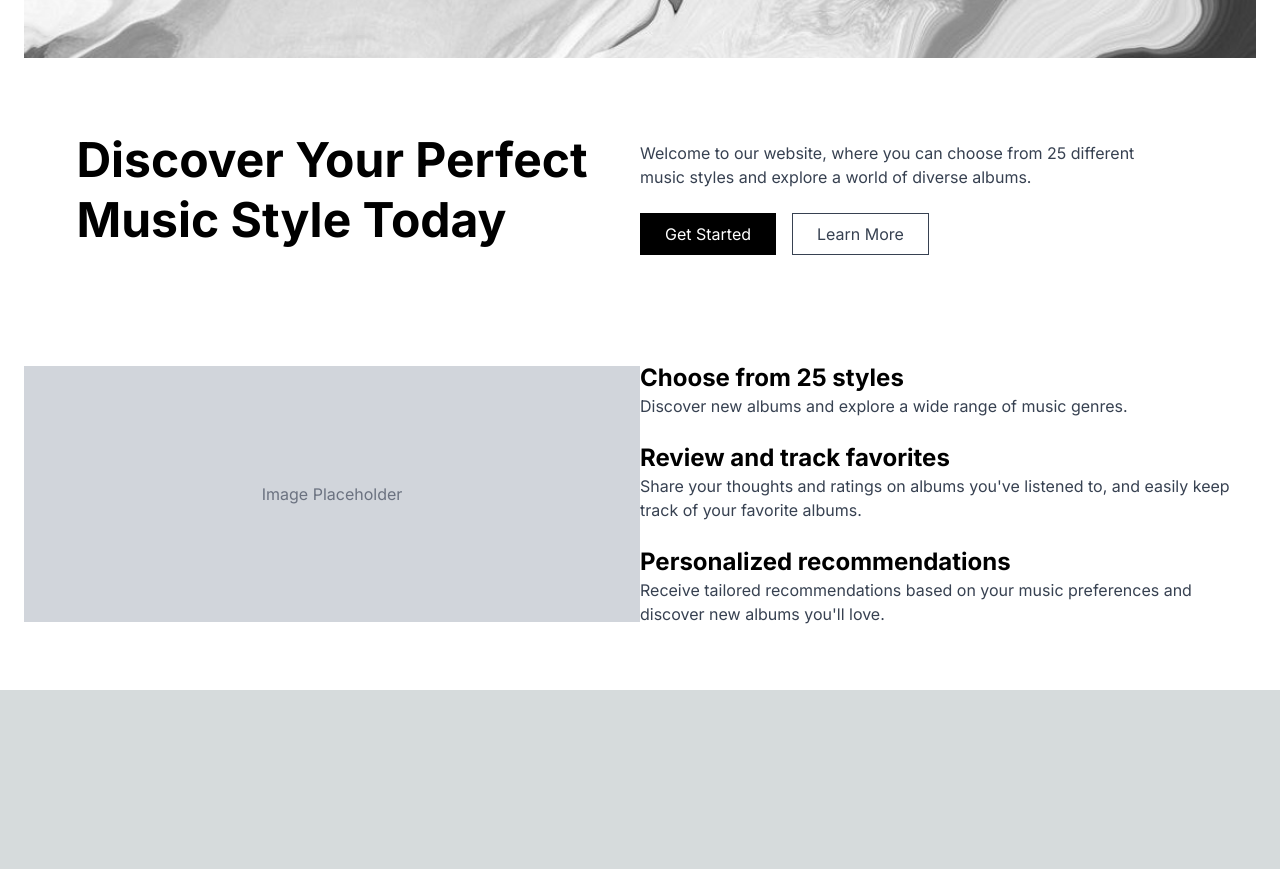
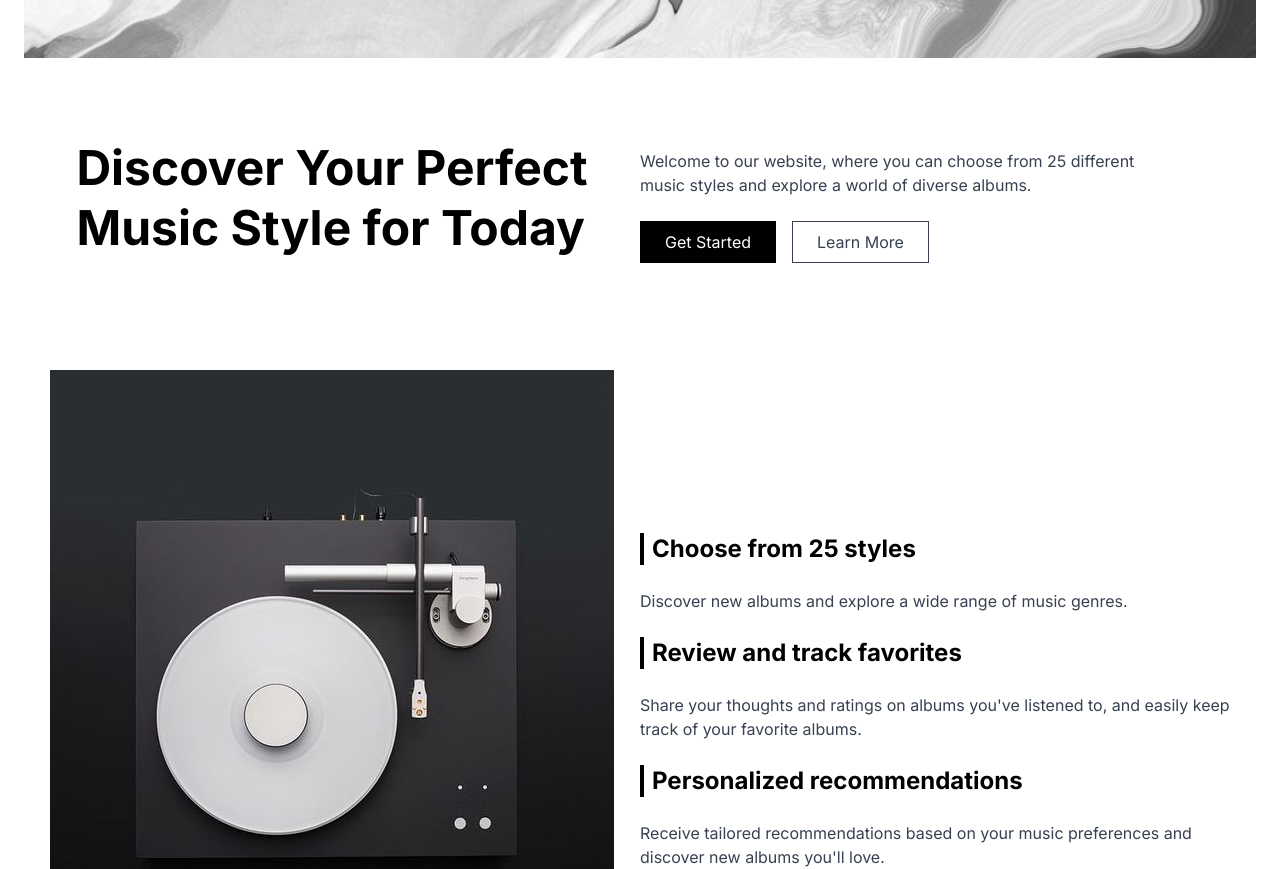
Before and after one commit to adrinoca/DiscRecommender, a Next.js app in the folder app/: page / in a window 1280 px wide. Shown: the part 440-1309 px from the top of the page. Before the commit the page ends 1130 px from the top, so only its background shows below. Built offline with nearby package versions, Linux system fonts and the light colour scheme.

Commit message:
Middle section

```diff
--- a/app/src/app/globals.css
+++ b/app/src/app/globals.css
@@ -31,9 +31,16 @@ body {
     rgb(var(--background-start-rgb));
 }
 
-.controlled-image {
+.controlled-horizontal-image {
   width: 10000px;
   height: 400px;
+  object-fit: cover;
+}
+
+.controlled-image {
+  width: 100%;
+  height: auto;
+  max-height: 600px; /* Puedes ajustar este valor según tus necesidades */
   object-fit: cover;
 }
 
--- a/app/src/app/page.js
+++ b/app/src/app/page.js
@@ -25,12 +25,12 @@ export default function Home() {
 
       <header className="w-full bg-white py-8 flex flex-col items-center">
         <div className="w-full flex justify-center mb-4 px-6">
-          <img src="/bw_minimalist.jpeg" alt="Controlled Image" className="controlled-image"/>
+          <img src="/bw_minimalist.jpeg" alt="Controlled Image" className="controlled-horizontal-image"/>
         </div>
-        <div className="flex w-full px-6 mt-14">
+        <div className="flex w-full px-6 mt-16">
           <div className="flex flex-1 items-center justify-center">
             <h1 className="text-5xl font-bold text-black mb-4 leading-tight">
-              Discover Your Perfect<br />Music Style Today
+              Discover Your Perfect<br />Music Style for Today
             </h1>
           </div>
           <div className="flex flex-col items-start flex-1 justify-center">
@@ -52,24 +52,26 @@ export default function Home() {
       <section className="w-full bg-white py-16 flex flex-col items-center">
         <div className="flex w-full px-6">
           <div className="flex flex-1 items-center justify-center">
-            <div className="w-full h-64 bg-gray-300 flex items-center justify-center">
-              {/* Placeholder for the image */}
-              <span className="text-gray-500">Image Placeholder</span>
+            <div className="w-full flex items-center justify-center">
+              <img src="/vinyl.jpeg" alt="Controlled Image"/>
             </div>
           </div>
           <div className="flex flex-col items-start flex-1 justify-center space-y-6">
-            <div>
+            <div className="flex items-center space-x-2">
+              <div className="h-8 w-1 bg-black"></div>
               <h2 className="text-2xl font-bold text-black">Choose from 25 styles</h2>
-              <p className="text-gray-700">Discover new albums and explore a wide range of music genres.</p>
             </div>
-            <div>
+            <p className="text-gray-700">Discover new albums and explore a wide range of music genres.</p>
+            <div className="flex items-center space-x-2">
+              <div className="h-8 w-1 bg-black"></div>
               <h2 className="text-2xl font-bold text-black">Review and track favorites</h2>
-              <p className="text-gray-700">Share your thoughts and ratings on albums you've listened to, and easily keep track of your favorite albums.</p>
             </div>
-            <div>
+            <p className="text-gray-700">Share your thoughts and ratings on albums you've listened to, and easily keep track of your favorite albums.</p>
+            <div className="flex items-center space-x-2">
+              <div className="h-8 w-1 bg-black"></div>
               <h2 className="text-2xl font-bold text-black">Personalized recommendations</h2>
-              <p className="text-gray-700">Receive tailored recommendations based on your music preferences and discover new albums you'll love.</p>
             </div>
+            <p className="text-gray-700">Receive tailored recommendations based on your music preferences and discover new albums you'll love.</p>
           </div>
         </div>
       </section>
```
Also changed, not shown: app/public/vinyl.jpeg (added).
